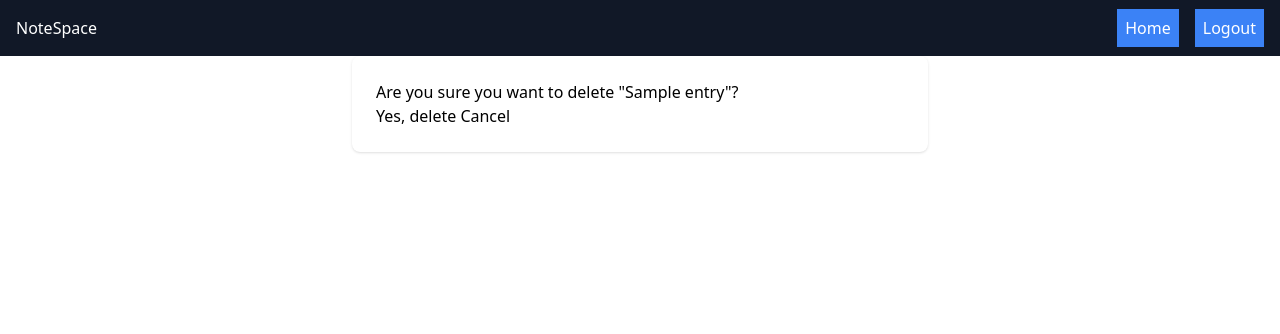
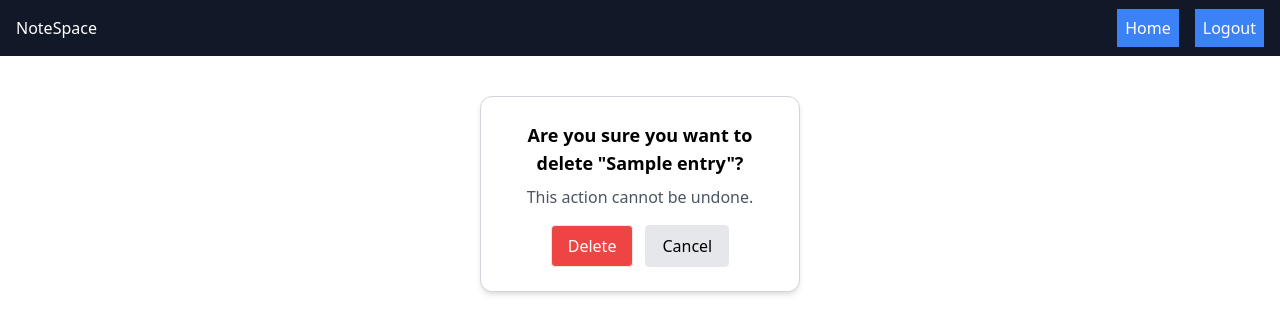
Before and after one commit to nayelimdejesus/notespace, a Django app: page /journal/entry/1/delete/ in a window 1280 px wide. Shown: the top 334 px of the page. Run offline with Django 5.2, Linux system fonts and the light colour scheme; a user stored in the database is signed in; tables that the repository leaves empty hold one stand-in row (values such as "Sample post"); some libraries are stand-ins or nearby versions.

Commit message:
style(journal): add confirmation delete dialog styling

```diff
--- a/journal/templates/journal/entry_confirm_delete.html
+++ b/journal/templates/journal/entry_confirm_delete.html
@@ -1,13 +1,20 @@
 {% extends "base.html" %}
 
 {% block content %}
-<div class="max-w-xl mx-auto bg-white p-6 rounded-lg shadow">
-<h2>Are you sure you want to delete "{{ object.title }}"?</h2>
+<div class="w-[80%] mx-auto text-center mt-10 mb-4">
 
-<form method="post">
-    {% csrf_token %}
-    <button type="submit">Yes, delete</button>
-    <a href="{% url 'journal' %}">Cancel</a>
-</form>
+    <div class="bg-white border border-gray-300 rounded-xl shadow-md p-6 w-80 text-center mx-auto font-sans">
+        <h3 class="text-lg font-semibold mb-2">Are you sure you want to delete "{{ object.title }}"?</h3>
+        <p class="text-gray-600 mb-4">This action cannot be undone.</p>
+
+            <form method="post" class="flex justify-center gap-3">
+                {% csrf_token %}
+                <button class= "bg-red-500 text-white border rounded py-2 px-4" type="submit">Delete</button>
+                <a class="bg-gray-200 border rounded py-2 px-4" href="{% url 'journal' %}">Cancel</a>
+            </form>
+
+    </div>
+
+
 </div>
 {% endblock %}
--- a/journal/templates/journal/view_all_entries.html
+++ b/journal/templates/journal/view_all_entries.html
@@ -3,7 +3,8 @@
 {% block title %} Entries {% endblock %}
 
 {% block content %}
-<div class="w-[80%] mx-auto text-center mt-10">
+{% load mood_filters %}
+<div class="w-[80%] mx-auto text-center mt-10 mb-4">
     {% if user.is_authenticated %}
         <h1 class="text-3xl">
             All Entries
@@ -23,6 +24,9 @@
             <tbody>
                 {% for entry in entries %}
                 <tr>
+                    <td class="border border-gray-300 px-4 py-2" style="background-color: {{ MOOD_COLORS|get_color:entry.mood }};">
+                        {{ entry.mood }}
+                    </td>
                     <td class="border border-gray-300 px-4 py-2">
                         {{ entry.updated_at|date:"F j, Y" }}
                     </td>
--- a/theme/static/css/dist/styles.css
+++ b/theme/static/css/dist/styles.css
@@ -869,6 +869,10 @@ select {
   margin-top: 1.5rem;
 }
 
+.mb-10 {
+  margin-bottom: 2.5rem;
+}
+
 .block {
   display: block;
 }
@@ -917,6 +921,10 @@ select {
   width: 100%;
 }
 
+.w-80 {
+  width: 20rem;
+}
+
 .max-w-lg {
   max-width: 32rem;
 }
@@ -961,6 +969,10 @@ select {
   justify-content: space-between;
 }
 
+.gap-3 {
+  gap: 0.75rem;
+}
+
 .space-x-4 > :not([hidden]) ~ :not([hidden]) {
   --tw-space-x-reverse: 0;
   margin-right: calc(1rem * var(--tw-space-x-reverse));
@@ -983,6 +995,14 @@ select {
 
 .rounded-lg {
   border-radius: 0.5rem;
+}
+
+.rounded-md {
+  border-radius: 0.375rem;
+}
+
+.rounded-xl {
+  border-radius: 0.75rem;
 }
 
 .border {
@@ -1019,14 +1039,24 @@ select {
   background-color: rgb(34 197 94 / var(--tw-bg-opacity, 1));
 }
 
+.bg-red-500 {
+  --tw-bg-opacity: 1;
+  background-color: rgb(239 68 68 / var(--tw-bg-opacity, 1));
+}
+
 .bg-white {
   --tw-bg-opacity: 1;
   background-color: rgb(255 255 255 / var(--tw-bg-opacity, 1));
 }
 
-.bg-red-500 {
+.bg-gray-200 {
   --tw-bg-opacity: 1;
-  background-color: rgb(239 68 68 / var(--tw-bg-opacity, 1));
+  background-color: rgb(229 231 235 / var(--tw-bg-opacity, 1));
+}
+
+.bg-gray-500 {
+  --tw-bg-opacity: 1;
+  background-color: rgb(107 114 128 / var(--tw-bg-opacity, 1));
 }
 
 .p-10 {
@@ -1086,6 +1116,10 @@ select {
   font-family: ui-serif, Georgia, Cambria, "Times New Roman", Times, serif;
 }
 
+.font-sans {
+  font-family: ui-sans-serif, system-ui, sans-serif, "Apple Color Emoji", "Segoe UI Emoji", "Segoe UI Symbol", "Noto Color Emoji";
+}
+
 .text-2xl {
   font-size: 1.5rem;
   line-height: 2rem;
@@ -1103,6 +1137,11 @@ select {
 
 .text-xl {
   font-size: 1.25rem;
+  line-height: 1.75rem;
+}
+
+.text-lg {
+  font-size: 1.125rem;
   line-height: 1.75rem;
 }
 
@@ -1137,6 +1176,11 @@ select {
   color: rgb(255 255 255 / var(--tw-text-opacity, 1));
 }
 
+.text-gray-600 {
+  --tw-text-opacity: 1;
+  color: rgb(75 85 99 / var(--tw-text-opacity, 1));
+}
+
 .underline {
   text-decoration-line: underline;
 }
@@ -1155,6 +1199,14 @@ select {
 
 .filter {
   filter: var(--tw-blur) var(--tw-brightness) var(--tw-contrast) var(--tw-grayscale) var(--tw-hue-rotate) var(--tw-invert) var(--tw-saturate) var(--tw-sepia) var(--tw-drop-shadow);
+}
+
+.transition {
+  transition-property: color, background-color, border-color, text-decoration-color, fill, stroke, opacity, box-shadow, transform, filter, -webkit-backdrop-filter;
+  transition-property: color, background-color, border-color, text-decoration-color, fill, stroke, opacity, box-shadow, transform, filter, backdrop-filter;
+  transition-property: color, background-color, border-color, text-decoration-color, fill, stroke, opacity, box-shadow, transform, filter, backdrop-filter, -webkit-backdrop-filter;
+  transition-timing-function: cubic-bezier(0.4, 0, 0.2, 1);
+  transition-duration: 150ms;
 }
 
 .ease-in-out {
@@ -1176,6 +1228,16 @@ select {
   background-color: rgb(234 179 8 / var(--tw-bg-opacity, 1));
 }
 
+.hover\:bg-gray-300:hover {
+  --tw-bg-opacity: 1;
+  background-color: rgb(209 213 219 / var(--tw-bg-opacity, 1));
+}
+
+.hover\:bg-red-600:hover {
+  --tw-bg-opacity: 1;
+  background-color: rgb(220 38 38 / var(--tw-bg-opacity, 1));
+}
+
 .hover\:text-black:hover {
   --tw-text-opacity: 1;
   color: rgb(0 0 0 / var(--tw-text-opacity, 1));
```
Lines whose indentation alone changed are shown as unchanged.
